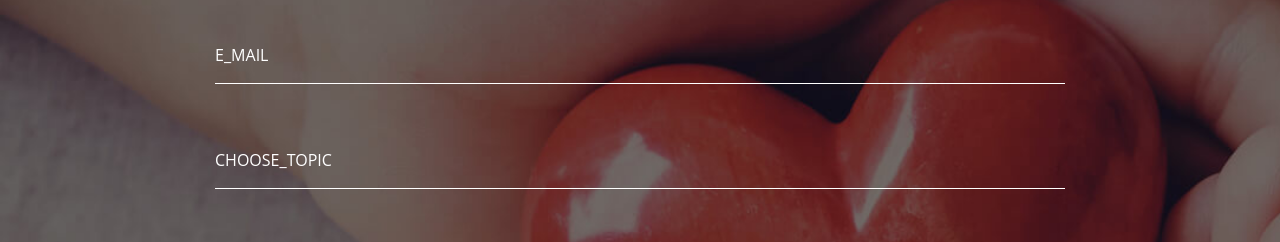
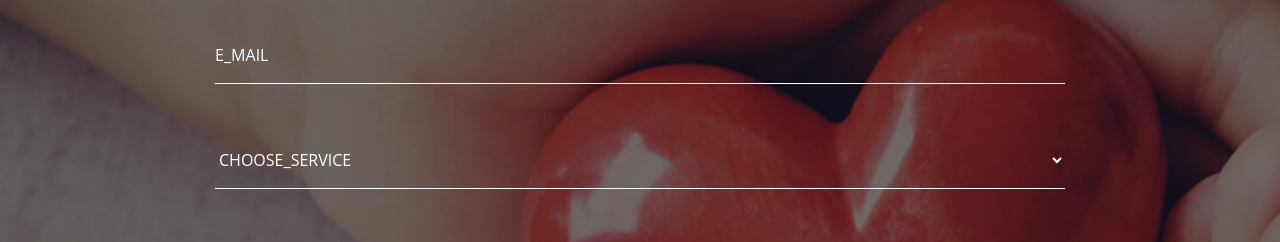
Before and after one commit to BatuhanYilmazzz/healtha-global-new, a React (Create React App) app: page / in a window 1280 px wide. Shown: the part 1880-2122 px from the top of the page. Built offline with nearby package versions, Linux system fonts and the light colour scheme; no server answers; what i18next-xhr-backend would draw is missing.

Commit message:
updated form choose services

```diff
--- a/src/layout/ContactForm.js
+++ b/src/layout/ContactForm.js
@@ -20,6 +20,7 @@ function ContactForm() {
     service: "",
     phone: "",
   });
+
   const onChange = (e) => {
     setState({ ...state, [e.target.name]: e.target.value });
   };
@@ -96,14 +97,29 @@ function ContactForm() {
             onChange={onChange}
             required
           />
-          <input
-            type='text'
-            placeholder={t("CHOOSE_SERVICE")}
+
+          <select
+            aria-label='Default select example'
             name='service'
             value={state.service}
             onChange={onChange}
-            required
-          />
+          >
+            <option selected>{t("CHOOSE_SERVICE")}</option>
+            <option value={t("SERVICES_HAIR")}>{t("SERVICES_HAIR")}</option>
+            <option value={t("SERVICES_PLASTIC_SURGERY")}>
+              {t("SERVICES_PLASTIC_SURGERY")}
+            </option>
+            <option value={t("SERVICES_METABOLIC_SURGERY")}>
+              {t("SERVICES_METABOLIC_SURGERY")}
+            </option>
+            <option value={t("SERVICES_KBB")}>{t("SERVICES_KBB")}</option>
+            <option value={t("SERVICES_TEETH")}>{t("SERVICES_TEETH")}</option>
+            <option value={t("SERVICES_EYE")}>{t("SERVICES_EYE")}</option>
+            <option value={t("SERVICES_BEAUTY")}>{t("SERVICES_BEAUTY")}</option>
+            <option value={t("SERVICES_ORGANIZATION")}>
+              {t("SERVICES_ORGANIZATION")}
+            </option>
+          </select>
 
           <p className='messages-wrapper'>
             <input type='checkbox' className='messages' />
--- a/src/pages/home-page/Consultancy.js
+++ b/src/pages/home-page/Consultancy.js
@@ -68,14 +68,32 @@ function Consultancy() {
                 onChange={onChange}
                 required
               />
-              <input
-                type='text'
-                placeholder={t("CHOOSE_TOPIC")}
+              <select
+                aria-label='Default select example'
+                name='service'
                 value={state.service}
-                name='service'
                 onChange={onChange}
-                required
-              />
+              >
+                <option selected='selected'>{t("CHOOSE_SERVICE")}</option>
+                <option value={t("SERVICES_HAIR")}>{t("SERVICES_HAIR")}</option>
+                <option value={t("SERVICES_PLASTIC_SURGERY")}>
+                  {t("SERVICES_PLASTIC_SURGERY")}
+                </option>
+                <option value={t("SERVICES_METABOLIC_SURGERY")}>
+                  {t("SERVICES_METABOLIC_SURGERY")}
+                </option>
+                <option value={t("SERVICES_KBB")}>{t("SERVICES_KBB")}</option>
+                <option value={t("SERVICES_TEETH")}>
+                  {t("SERVICES_TEETH")}
+                </option>
+                <option value={t("SERVICES_EYE")}>{t("SERVICES_EYE")}</option>
+                <option value={t("SERVICES_BEAUTY")}>
+                  {t("SERVICES_BEAUTY")}
+                </option>
+                <option value={t("SERVICES_ORGANIZATION")}>
+                  {t("SERVICES_ORGANIZATION")}
+                </option>
+              </select>
               <textarea
                 name='message'
                 id=''
--- a/src/styles/components.js
+++ b/src/styles/components.js
@@ -394,7 +394,8 @@ export const ContactFormBodyStyled = styled.div`
     max-width: 850px;
     margin: 1rem auto;
   }
-  input {
+  input,
+  select {
     display: block;
     width: 100%;
     max-width: 850px;
--- a/src/styles/pages.js
+++ b/src/styles/pages.js
@@ -201,7 +201,8 @@ export const ConsultancyStyled = styled.div`
     line-height: 4rem;
   }
   input,
-  textarea {
+  textarea,
+  select {
     display: block;
     width: 100%;
     max-width: 850px;
```
Also changed, not shown: public/locales/en/translation.json (+8 -8 lines), public/locales/tr/translation.json (+8 -8 lines), 2 other files (tests, documents, lock files or other folders).
